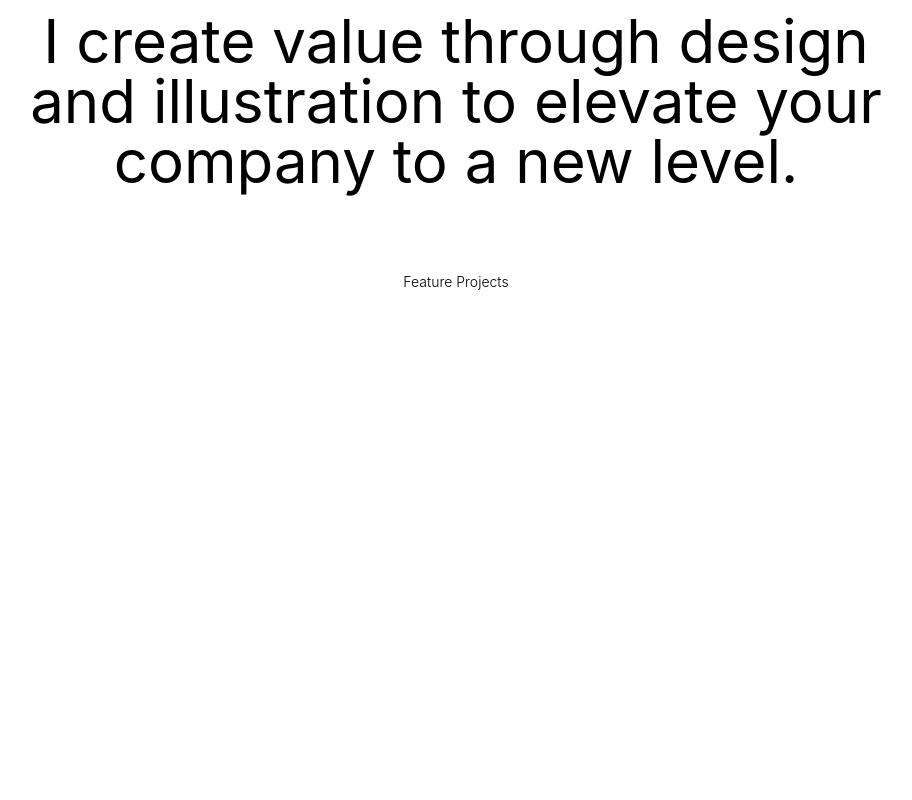
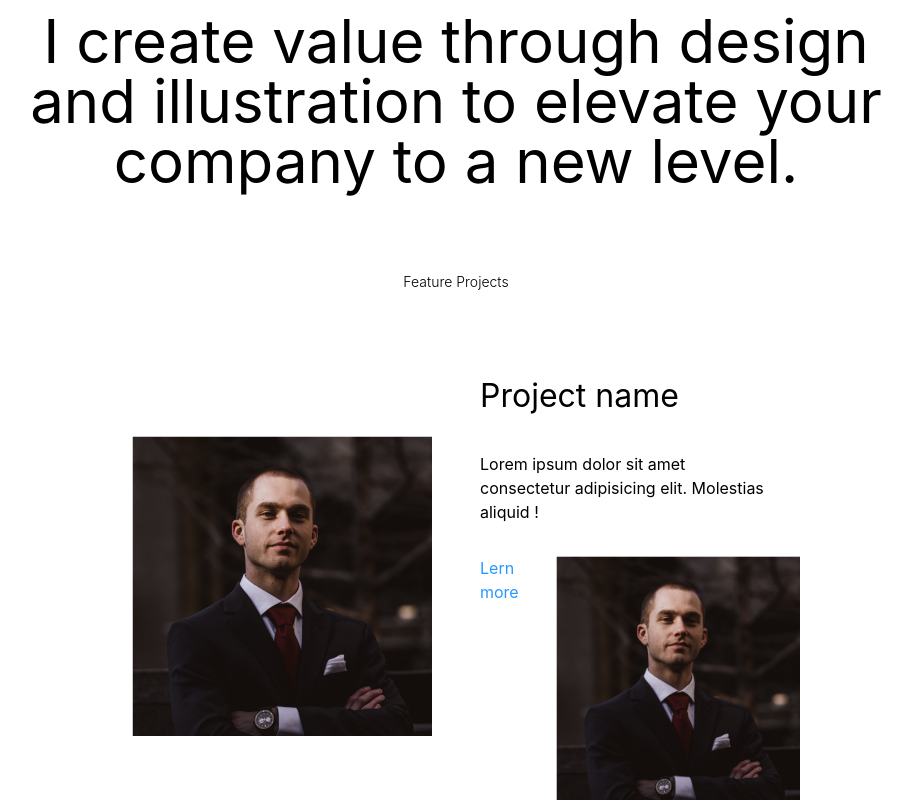
Before and after one commit to DMSTSD/DMSTSD, a React (Create React App) app: page / in a window 1280 px wide. Shown: the part 403-1203 px from the top of the page, without its empty margins (184-1096 px from the left). Before the commit the page ends 800 px from the top, so only its background shows below. Built offline with nearby package versions, Linux system fonts and the light colour scheme; the HTML template or start-up script is replaced by a standard one.

Commit message:
Create main content component

```diff
--- a/public/index.html
+++ /dev/null
@@ -1,43 +0,0 @@
-<!DOCTYPE html>
-<html lang="en">
-  <head>
-    <meta charset="utf-8" />
-    <link rel="icon" href="%PUBLIC_URL%/favicon.ico" />
-    <meta name="viewport" content="width=device-width, initial-scale=1" />
-    <meta name="theme-color" content="#000000" />
-    <meta
-      name="description"
-      content="Web site created using create-react-app"
-    />
-    <link rel="apple-touch-icon" href="%PUBLIC_URL%/logo192.png" />
-    <!--
-      manifest.json provides metadata used when your web app is installed on a
-      user's mobile device or desktop. See https://developers.google.com/web/fundamentals/web-app-manifest/
-    -->
-    <link rel="manifest" href="%PUBLIC_URL%/manifest.json" />
-    <!--
-      Notice the use of %PUBLIC_URL% in the tags above.
-      It will be replaced with the URL of the `public` folder during the build.
-      Only files inside the `public` folder can be referenced from the HTML.
-
-      Unlike "/favicon.ico" or "favicon.ico", "%PUBLIC_URL%/favicon.ico" will
-      work correctly both with client-side routing and a non-root public URL.
-      Learn how to configure a non-root public URL by running `npm run build`.
-    -->
-    <title>React App</title>
-  </head>
-  <body>
-    <noscript>You need to enable JavaScript to run this app.</noscript>
-    <div id="root"></div>
-    <!--
-      This HTML file is a template.
-      If you open it directly in the browser, you will see an empty page.
-
-      You can add webfonts, meta tags, or analytics to this file.
-      The build step will place the bundled scripts into the <body> tag.
-
-      To begin the development, run `npm start` or `yarn start`.
-      To create a production bundle, use `npm run build` or `yarn build`.
-    -->
-  </body>
-</html>
--- /dev/null
+++ b/src/pages/home/components/main-contents.jsx
@@ -0,0 +1,31 @@
+import React from "react";
+import { NavLink } from "react-router-dom";
+
+export default function MainContent() {
+  return (
+    <>
+      <div className="flex flex-row justify-center pt-[120px] max-w-[1440px] mx-auto">
+        <div className="m-6">
+          <img className="w-[300px] h-[300px]" src="./smple-image.jpg" alt="" />
+        </div>
+        <div className="m-6">
+          <div className="flex flex-col justify-center w-[300px] h-[300px]">
+            <p className="text-[32px] font-normal">Project name</p>
+            <p className="text-base font-normal mt-8">
+              Lorem ipsum dolor sit amet consectetur adipisicing elit. Molestias
+              aliquid !
+            </p>
+            <NavLink to="">
+              <p className="flex flex-row mt-8 text-[#2997FF]">
+                Lern more{" "}
+                <span>
+                  <img className="mx-5" src="/smple-image.jpg" alt="" />
+                </span>
+              </p>
+            </NavLink>
+          </div>
+        </div>
+      </div>
+    </>
+  );
+}
--- a/src/pages/home/index.jsx
+++ b/src/pages/home/index.jsx
@@ -1,11 +1,12 @@
 import React from "react";
-import Header from "../../components/header";
 import HeroSection from "../../components/hero-section";
+import MainContent from "./components/main-contents";
 
 export default function HomePage() {
   return (
     <div>
       <HeroSection />
+      <MainContent />
     </div>
   );
 }
```
Also changed, not shown: public/chevron-right.svg (added), public/smple-image copy.jpg (added).
